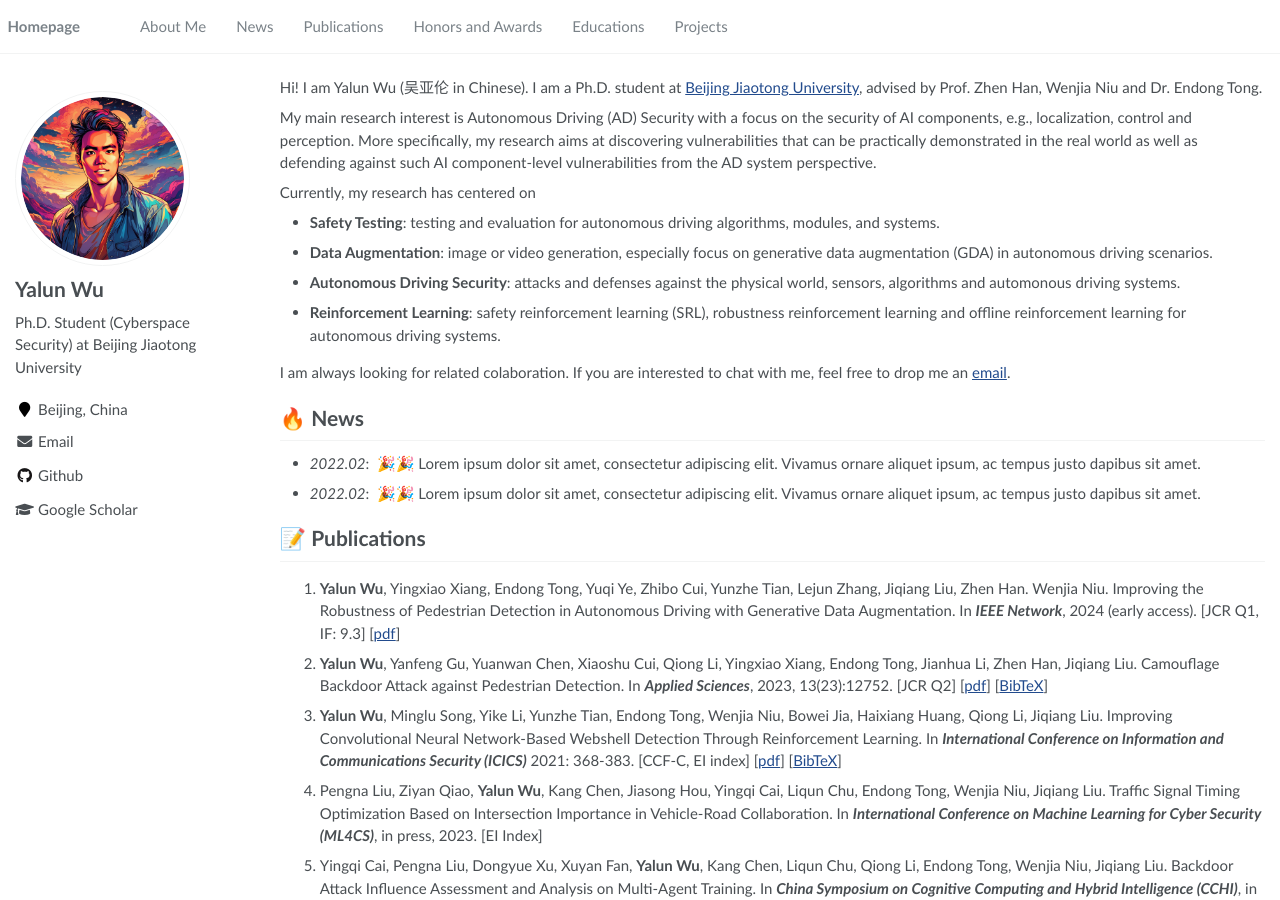
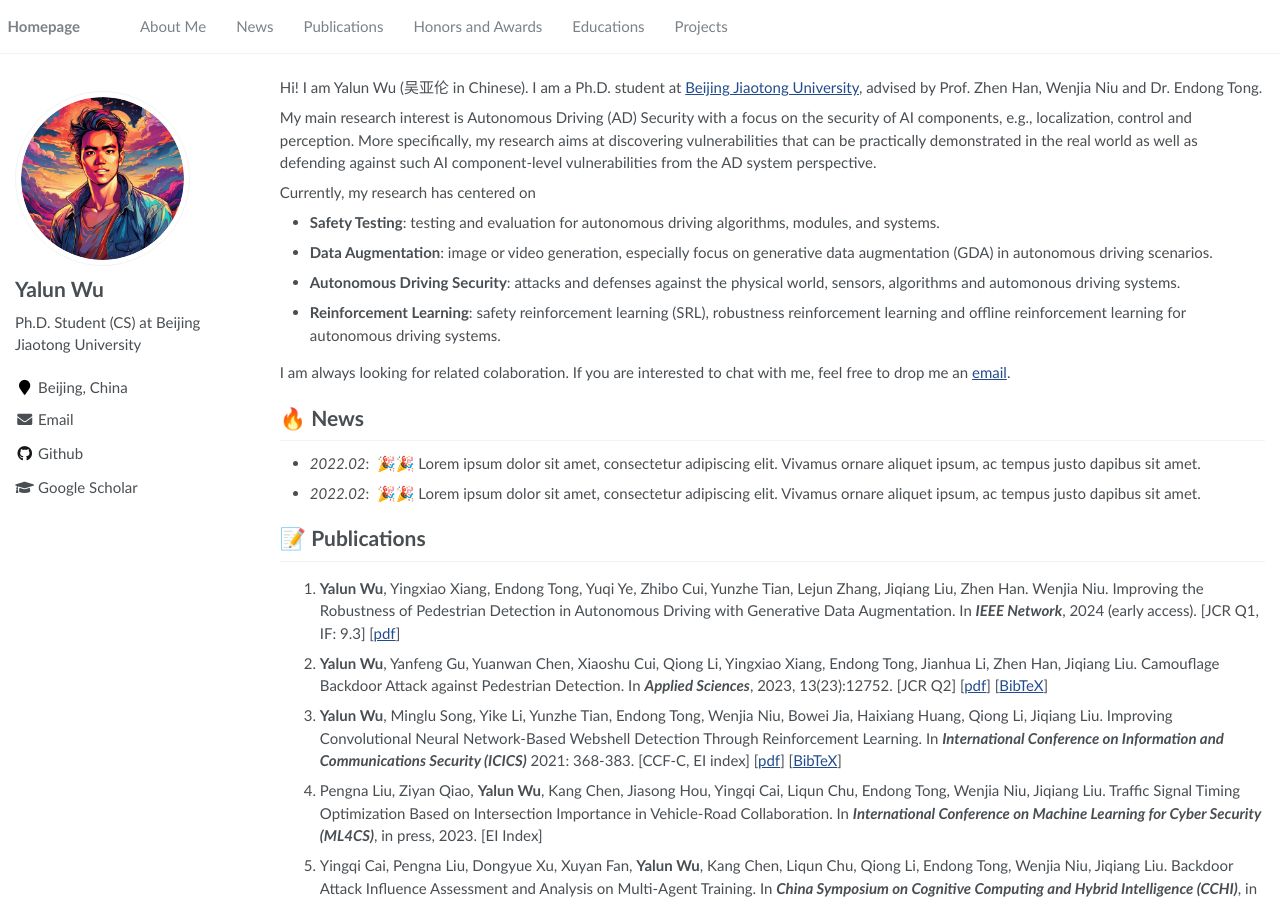
Before and after one commit to Allenpandas/Allenpandas.github.io, a Jekyll site: the page built from _pages/about.md, in a window 1280 px wide and 900 px high. Built offline with Jekyll 4.4.1, drawn with Linux system fonts in a browser that asks for light colours.

Commit message:
update _config.yml

```diff
--- a/_config.yml
+++ b/_config.yml
@@ -23,7 +23,7 @@ baidu_site_verification  :  # get baidu_site_verification from https://ziyuan.ba
 author:
   name             : "Yalun Wu"
   avatar           : "images/android-chrome-512x512.png"
-  bio              : "Ph.D. Student (Cyberspace Security) at Beijing Jiaotong University"
+  bio              : "Ph.D. Student (CS) at Beijing Jiaotong University"
   location         : "Beijing, China"
   employer         :
   pubmed           :
```
